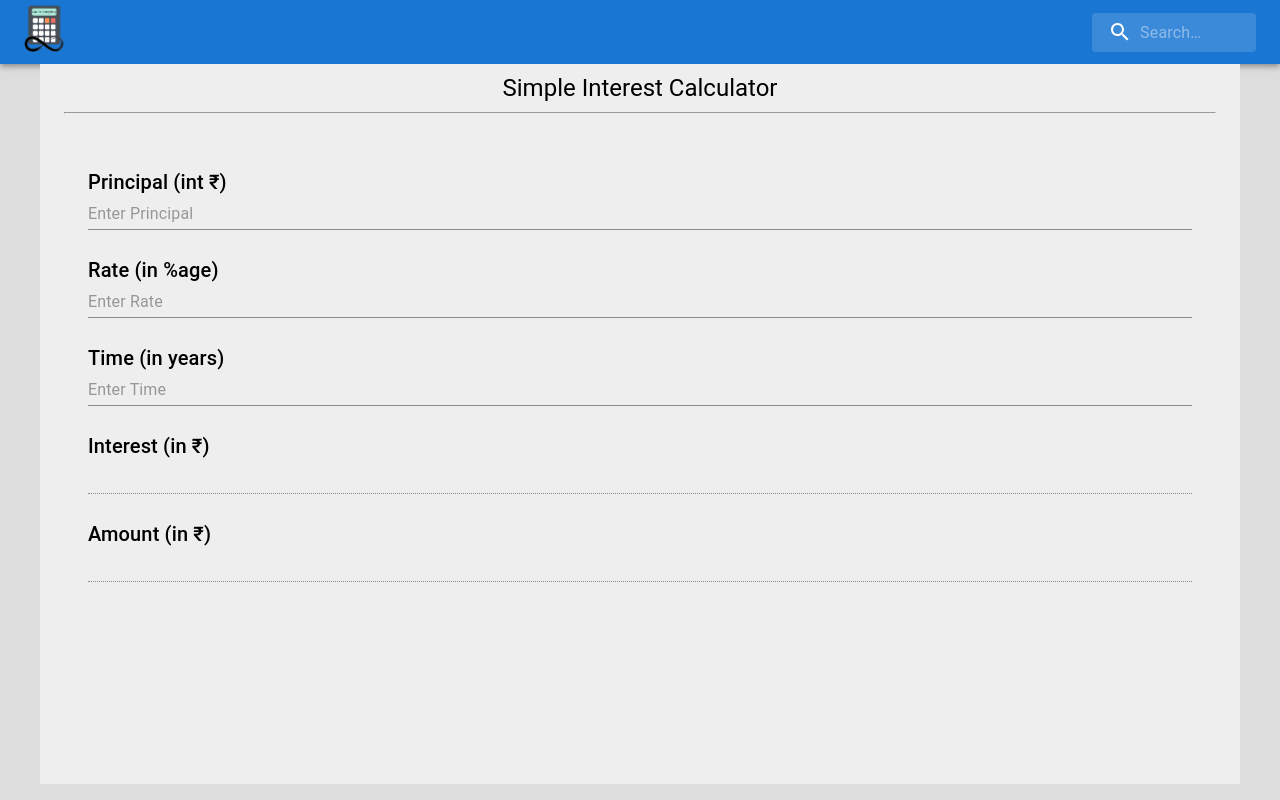
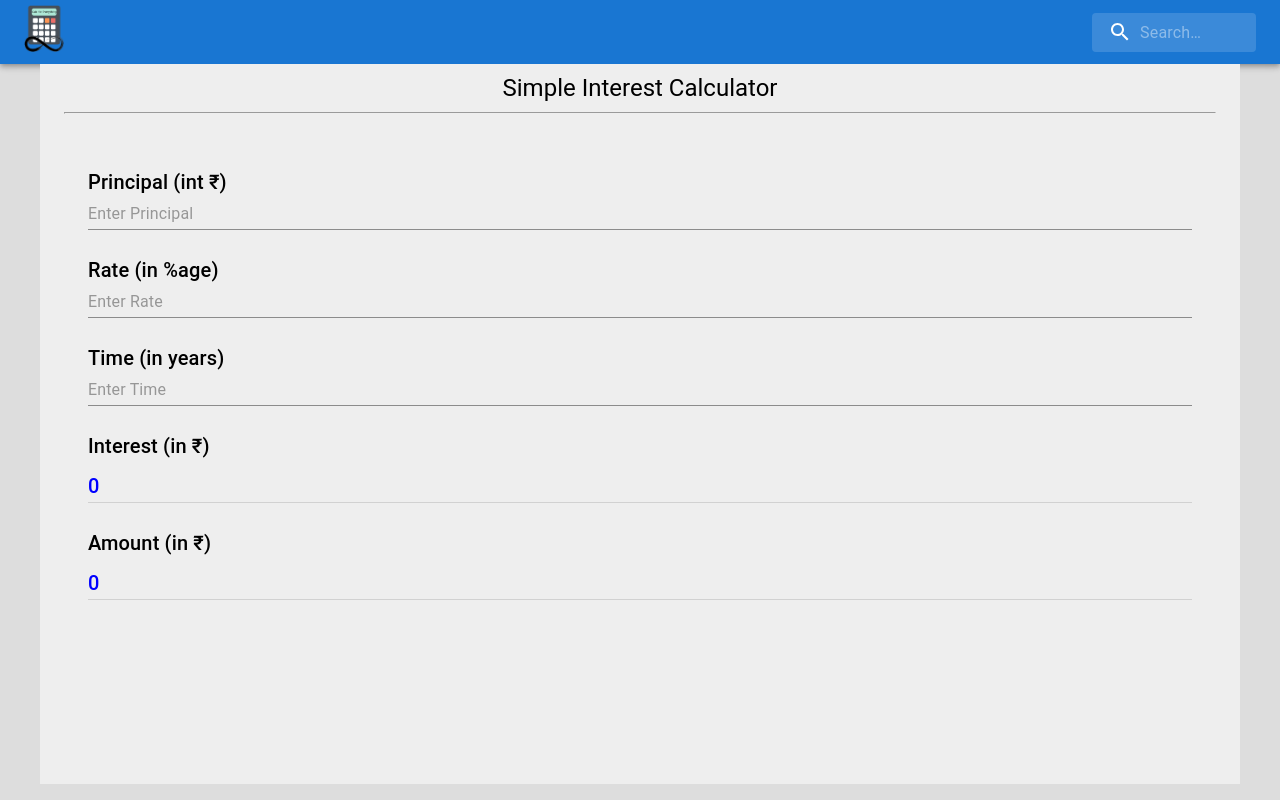
Before and after one commit to SarthakKeshari/calc_for_everything, a React (Create React App) app in the folder calculators/: page /simpleinterest in a window 1280 px wide. Built offline with nearby package versions, Linux system fonts and the light colour scheme.

Commit message:
Handled Simple Interest Calculator edge cases

```diff
--- a/calculators/src/mathematical/simple_interest/MainSI.js
+++ b/calculators/src/mathematical/simple_interest/MainSI.js
@@ -1,5 +1,5 @@
 import React, { useEffect, useState } from 'react';
-import { Container, Input, Typography } from '@mui/material';
+import { Container, Divider, Input, Typography } from '@mui/material';
 
 function MainSI(){
     const [principal, setPrincipal] = useState()
@@ -9,9 +9,17 @@ function MainSI(){
     const [amount, setAmount] = useState(0)
 
     useEffect(() => {
-        const cal = (parseFloat(principal)*parseFloat(rate)*parseFloat(time))/100.0;
-        setInterest(cal)
-        setAmount(cal+parseFloat(principal))
+        if(principal>=0 && rate>=0 && time>0)
+        {
+            const cal = (parseFloat(principal)*parseFloat(rate)*parseFloat(time))/100.0;
+            setInterest(cal)
+            setAmount(cal+parseFloat(principal))
+        }
+        else
+        {
+            setInterest(0)
+            setAmount(0)
+        }
     }, [principal, rate, time])
 
     return(
@@ -54,23 +62,11 @@ function MainSI(){
                     value={time}
                 />
                 <Typography pt={1} variant='h6' mt={2}>Interest (in ₹)</Typography>
-                <Input
-                    color="primary"
-                    disabled={true}
-                    size="lg"
-                    variant="outlined"
-                    type='number'
-                    value={interest}
-                />
+                <Typography pt={1} variant='h6' fontStyle={{color: "blue"}}>{interest}</Typography>
+                <Divider/>
                 <Typography pt={1} variant='h6' mt={2}>Amount (in ₹)</Typography>
-                <Input
-                    color="primary"
-                    disabled={true}
-                    size="lg"
-                    variant="outlined"
-                    type='number'
-                    value={amount}
-                />
+                <Typography pt={1} variant='h6' fontStyle={{color: "blue"}}>{amount}</Typography>
+                <Divider/>
             </Container>
         </Container>
     )
```
